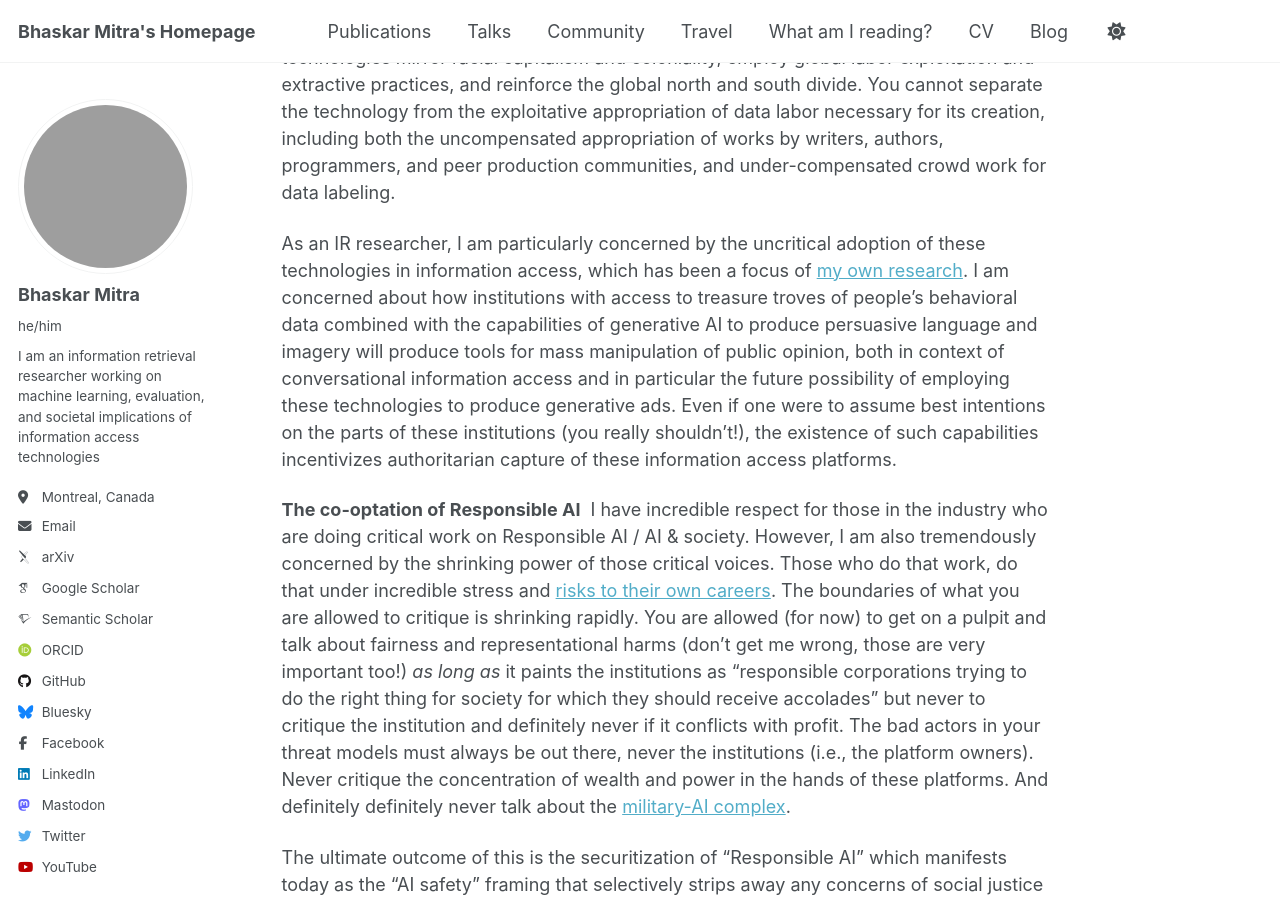
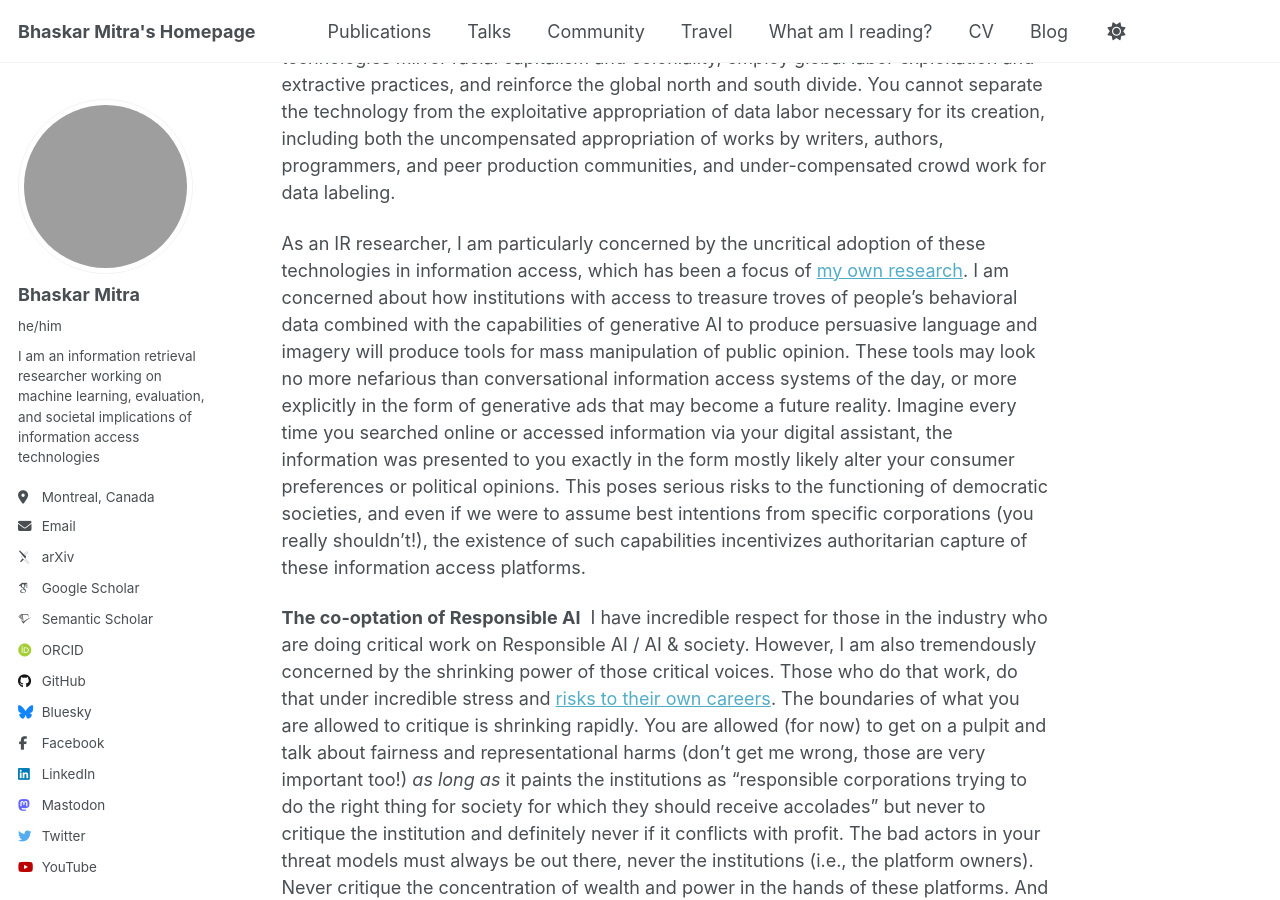
Before and after one commit to bhaskar-mitra/bhaskar-mitra.github.io, a Jekyll site: the page built from _posts/2025-07-16-why-i-am-leaving-big-tech.md, in a window 1280 px wide and 900 px high, scrolled down 2124 px. Built offline with Jekyll 4.4.1, drawn with Linux system fonts in a browser that asks for light colours; some web fonts are replaced; grey boxes are pictures that could not be loaded.

Commit message:
Update 2025-07-16-why-i-am-leaving-big-tech.md

```diff
--- a/_posts/2025-07-16-why-i-am-leaving-big-tech.md
+++ b/_posts/2025-07-16-why-i-am-leaving-big-tech.md
@@ -57,8 +57,10 @@ But you cannot separate the technological artefacts from the fact that the proce
 You cannot separate the technology from the exploitative appropriation of data labor necessary for its creation, including both the uncompensated appropriation of works by writers, authors, programmers, and peer production communities, and under-compensated crowd work for data labeling.
 
 As an IR researcher, I am particularly concerned by the uncritical adoption of these technologies in information access, which has been a focus of [my own research](https://bhaskar-mitra.github.io/showpdf/?file=978-3-031-73147-1_7).
-I am concerned about how institutions with access to treasure troves of people’s behavioral data combined with the capabilities of generative AI to produce persuasive language and imagery will produce tools for mass manipulation of public opinion, both in context of conversational information access and in particular the future possibility of employing these technologies to produce generative ads.
-Even if one were to assume best intentions on the parts of these institutions (you really shouldn’t!), the existence of such capabilities incentivizes authoritarian capture of these information access platforms.
+I am concerned about how institutions with access to treasure troves of people’s behavioral data combined with the capabilities of generative AI to produce persuasive language and imagery will produce tools for mass manipulation of public opinion.
+These tools may look no more nefarious than conversational information access systems of the day, or more explicitly in the form of generative ads that may become a future reality.
+Imagine every time you searched online or accessed information via your digital assistant, the information was presented to you exactly in the form mostly likely alter your consumer preferences or political opinions.
+This poses serious risks to the functioning of democratic societies, and even if we were to assume best intentions from specific corporations (you really shouldn’t!), the existence of such capabilities incentivizes authoritarian capture of these information access platforms.
 
 **The co-optation of Responsible AI** &nbsp;I have incredible respect for those in the industry who are doing critical work on Responsible AI / AI & society. However, I am also tremendously concerned by the shrinking power of those critical voices. Those who do that work, do that under incredible stress and [risks to their own careers](https://www.washingtonpost.com/technology/2023/03/30/tech-companies-cut-ai-ethics/). The boundaries of what you are allowed to critique is shrinking rapidly. You are allowed (for now) to get on a pulpit and talk about fairness and representational harms (don’t get me wrong, those are very important too!) _as long as_ it paints the institutions as “responsible corporations trying to do the right thing for society for which they should receive accolades” but never to critique the institution and definitely never if it conflicts with profit. The bad actors in your threat models must always be out there, never the institutions (i.e., the platform owners). Never critique the concentration of wealth and power in the hands of these platforms. And definitely definitely never talk about the [military-AI complex](https://www.techpolicy.press/booming-military-spending-on-ai-is-a-windfall-for-tech-and-a-blow-to-democracy/).
 
```
